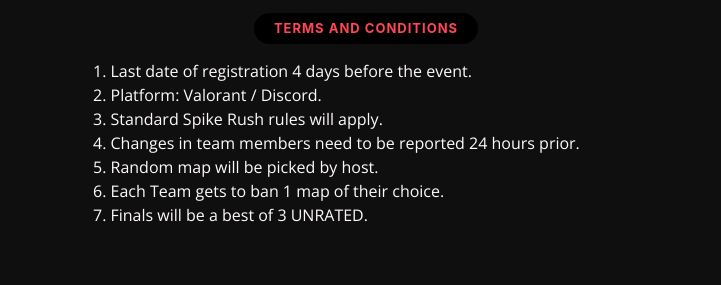
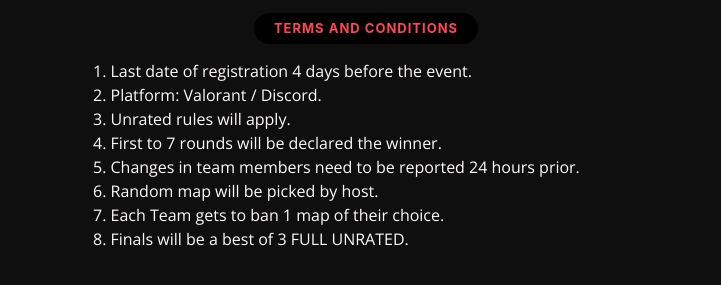
Before and after one commit to RACofSRMVDP/RAC, a plain HTML site: page Events/Valorant.html in a window 1280 px wide. Shown: the part 1076-1361 px from the top of the page, 559-1280 px from the left. Drawn offline with nearby package versions, Linux system fonts and the light colour scheme; files whose address does not match are found by name; a web font is replaced by a local one.

Commit message:
Updated Valo Terms and Conditions

```diff
--- a/Events/Valorant.html
+++ b/Events/Valorant.html
@@ -147,11 +147,12 @@
               <h2>Terms and Conditions</h2>
               <p style="padding-top: 15px; text-align: left;">1. Last date of registration 4 days before the event.<br>
                 2. Platform: Valorant / Discord.<br>
-                3. Standard Spike Rush rules will apply.<br>
-                4. Changes in team members need to be reported 24 hours prior.<br>
-                5. Random map will be picked by host.<br>
-                6. Each Team gets to ban 1 map of their choice.<br>
-                7. Finals will be a best of 3 UNRATED.<br>
+                3. Unrated rules will apply.<br>
+                4. First to 7 rounds will be declared the winner.<br>
+                5. Changes in team members need to be reported 24 hours prior.<br>
+                6. Random map will be picked by host.<br>
+                7. Each Team gets to ban 1 map of their choice.<br>
+                8. Finals will be a best of 3 FULL UNRATED.<br>
 
               </p>
             </div>
```
